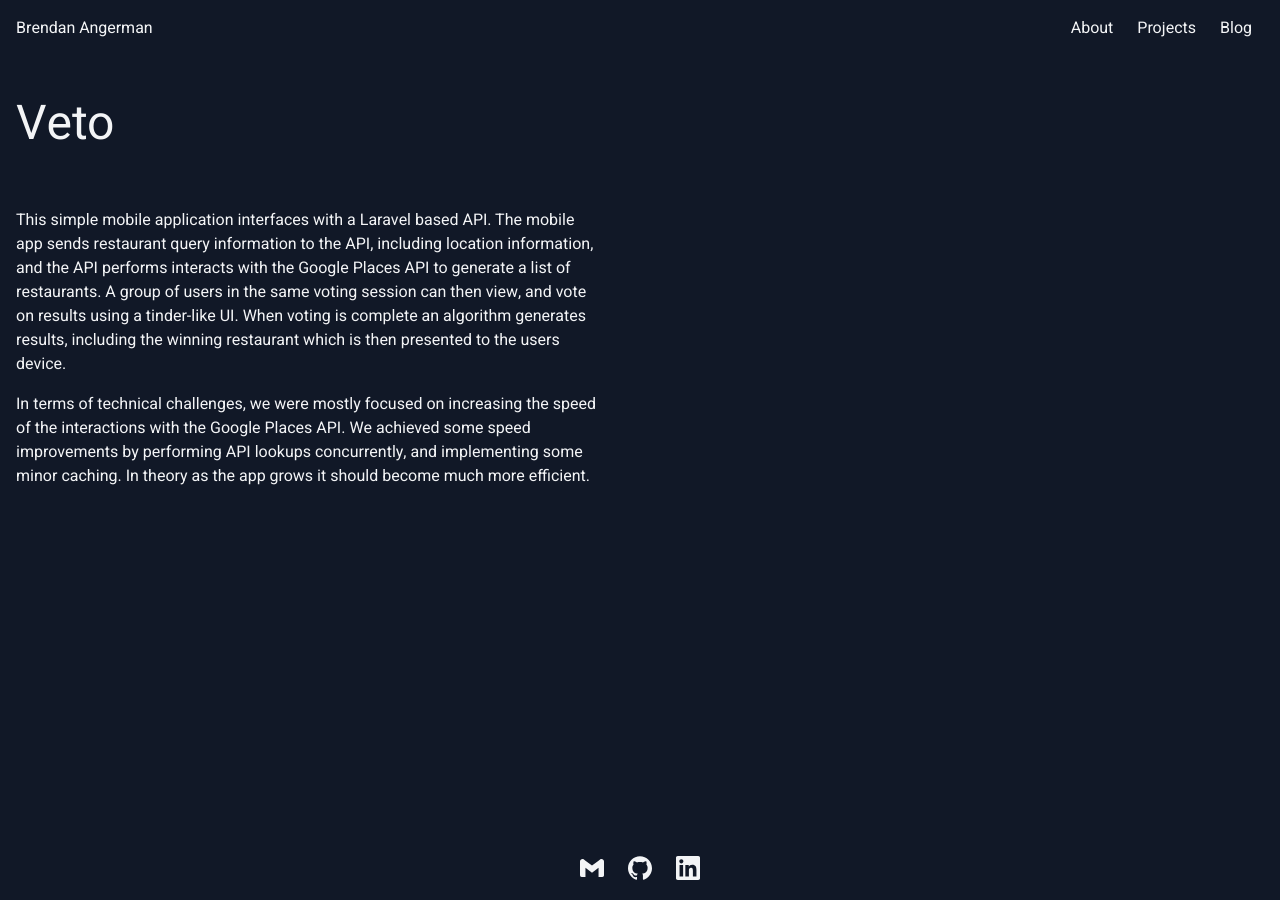
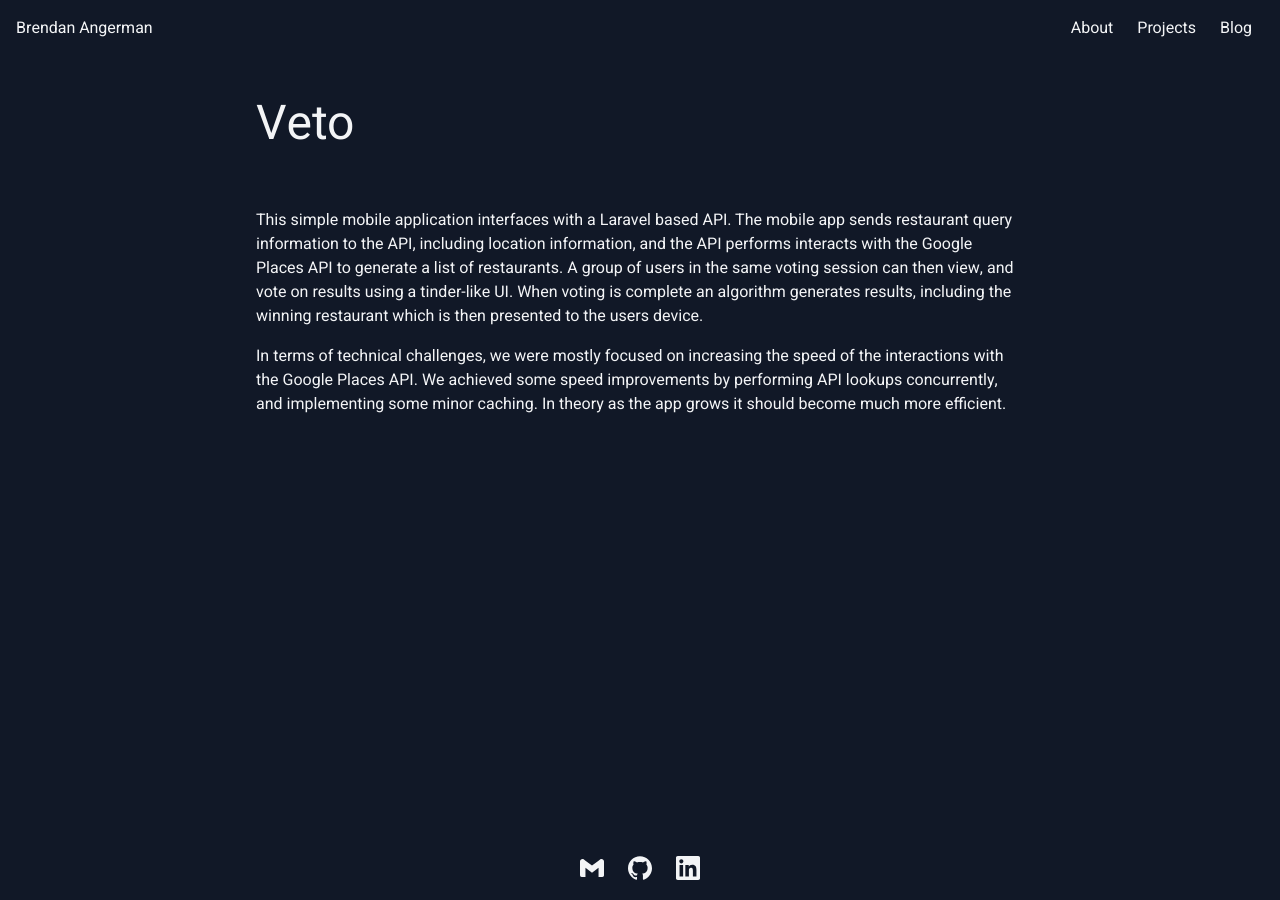
Before and after one commit to bAngerman/bAngerman.github.io, a Jekyll site: the page built from _projects/(3) Veto.md, in a window 1280 px wide. Built offline with Jekyll 4.4.1, drawn with Linux system fonts in a browser that asks for light colours.

Commit message:
width changes

```diff
--- a/_layouts/page.html
+++ b/_layouts/page.html
@@ -4,7 +4,7 @@ layout: default
 
 
 <div class="flex flex-1 flex-col page-content">
-  <div class="max-w-prose">
+  <div class="max-w-screen-md mx-auto">
     {% include tags.html %}
     {{ content }}
   </div>
--- a/_layouts/post.html
+++ b/_layouts/post.html
@@ -4,7 +4,7 @@ layout: default
 
 
 <div class="flex flex-1 flex-col page-content mx-auto w-full">
-  <div class="max-w-prose">
+  <div class="max-w-screen-md mx-auto">
     {% include tags.html %}
     {{ content }}
   </div>
--- a/assets/app.css
+++ b/assets/app.css
@@ -726,8 +726,8 @@ video {
   max-width: 72rem;
 }
 
-.max-w-prose {
-  max-width: 65ch;
+.max-w-screen-md {
+  max-width: 768px;
 }
 
 .flex-1 {
```
